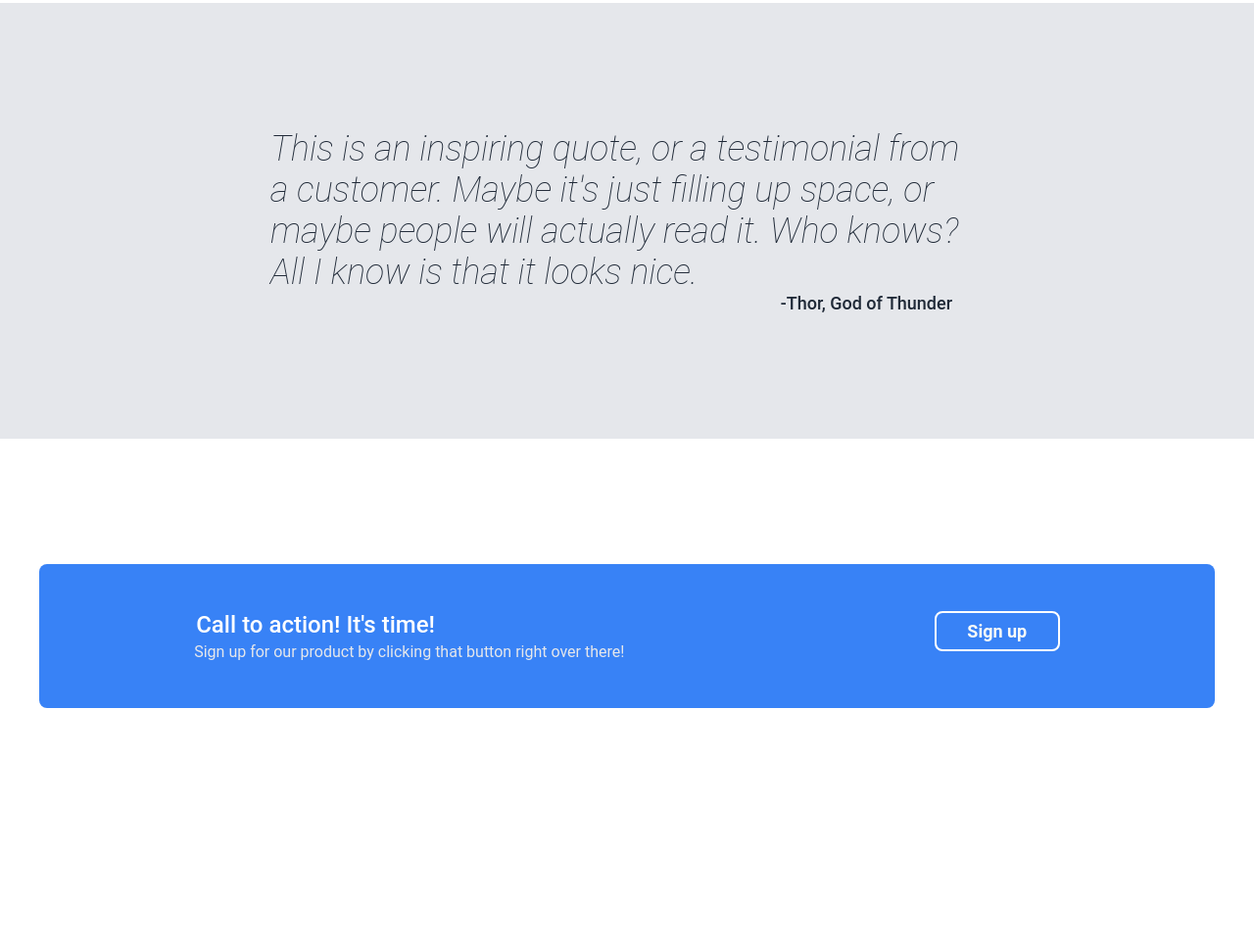
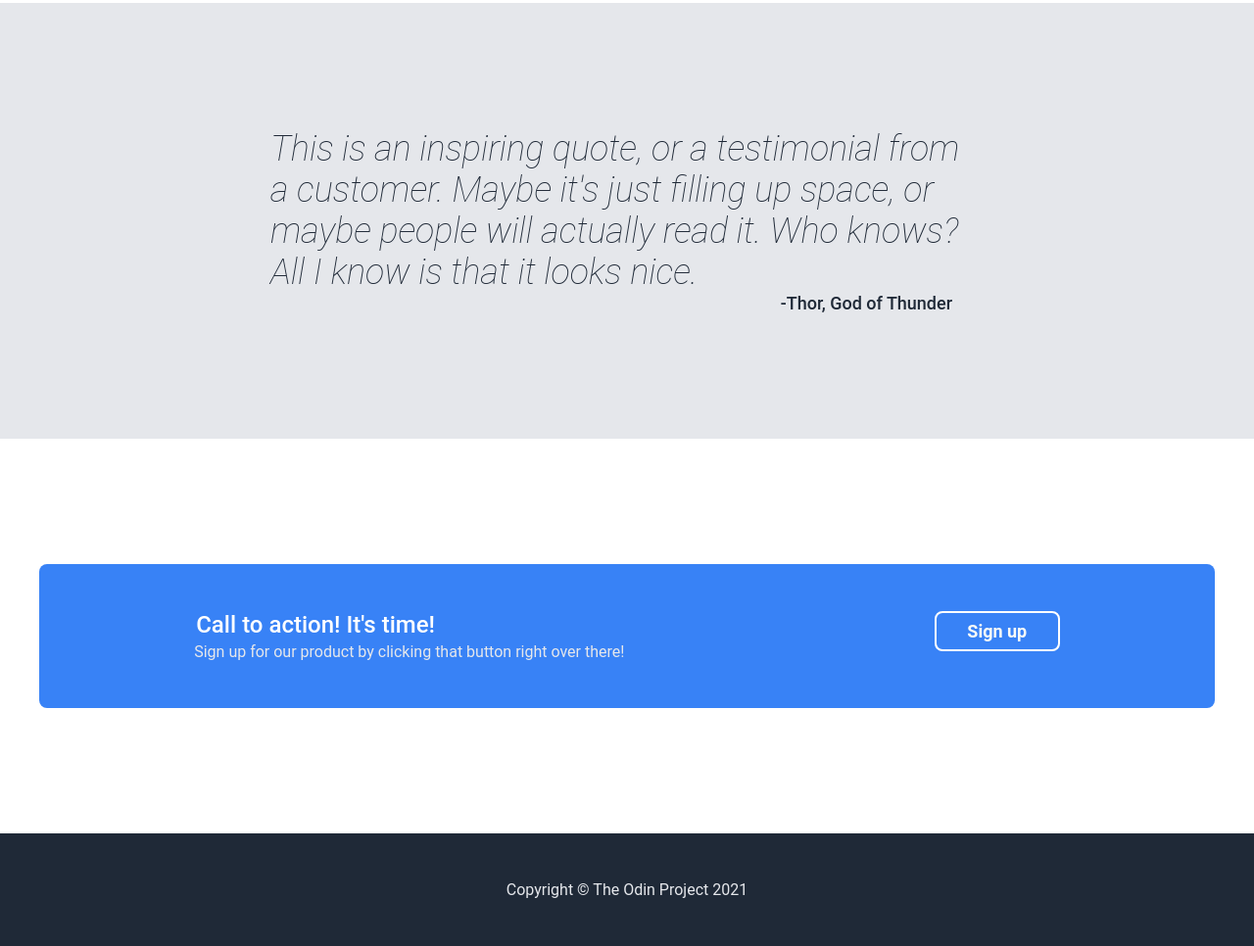
Before and after one commit to tommyone99/landing-page, a plain HTML site: page index.html in a window 1280 px wide. Shown: the part 1118-2084 px from the top of the page at 98% size. Before the commit the page ends 1969 px from the top, so only its background shows below. Drawn offline with Linux system fonts and the light colour scheme.

Commit message:
add and finish styling footer

```diff
--- a/index.html
+++ b/index.html
@@ -82,7 +82,12 @@
       </div>
     </div>
   </div>
+</div>
 
+<div class="footer-bg-color content-padding">
+  <div class="footer">
+    <div>Copyright &#169 The Odin Project 2021</div>
+  </div>
 </div>
 
 
--- a/style.css
+++ b/style.css
@@ -202,3 +202,14 @@ h1 {
 #inverted-button {
     border: white solid 2px;
 }
+
+.footer-bg-color {
+    background-color: #1F2937;
+    color: #E5E7EB;
+}
+
+.footer {
+    display: flex;
+    justify-content: center;
+    padding: 3rem 0rem;
+}
```
